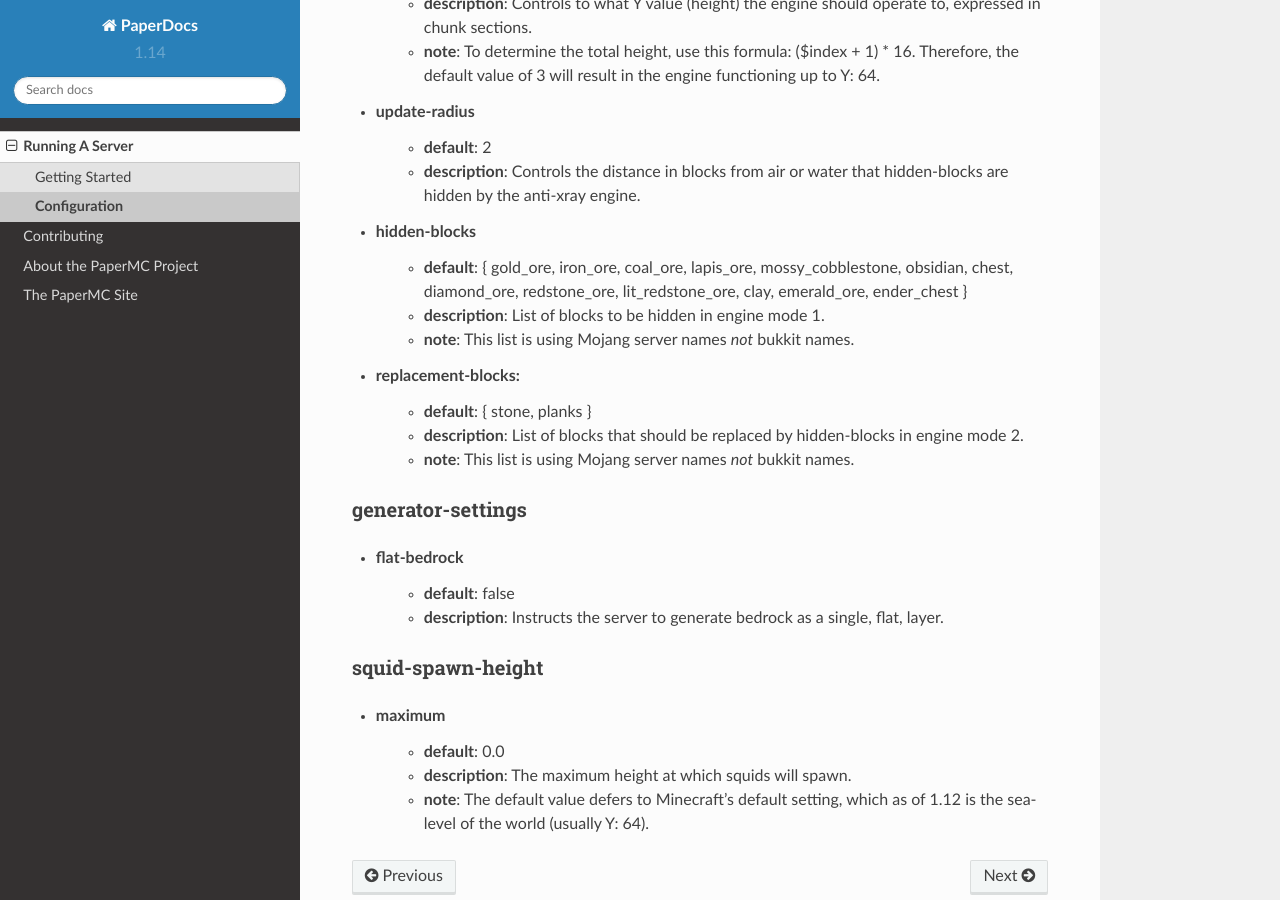
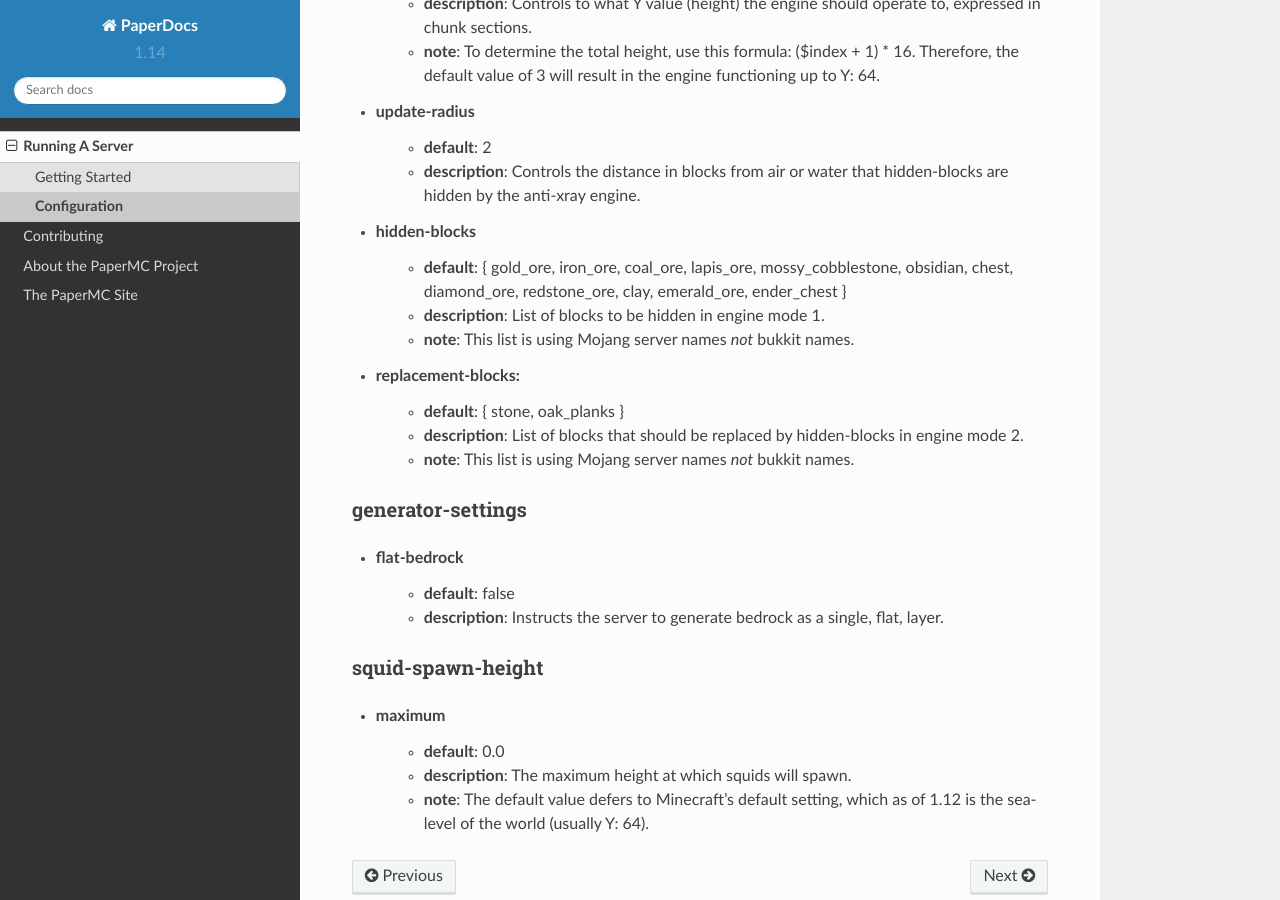
Before and after one commit to PaperMC/PaperDocs, a Sphinx documentation site: the page built from source/server/configuration.rst, in a window 1280 px wide and 900 px high, scrolled down 16874 px. Built offline with Sphinx 7.4.7 and the Read the Docs theme 2.0.0, drawn with Linux system fonts in a browser that asks for light colours.

Commit message:
Update anti-xray block definitions

```diff
--- a/source/server/configuration.rst
+++ b/source/server/configuration.rst
@@ -752,13 +752,12 @@
 
 * hidden-blocks
    - **default**: { gold_ore, iron_ore, coal_ore, lapis_ore, mossy_cobblestone,
-     obsidian, chest, diamond_ore, redstone_ore, lit_redstone_ore, clay,
-     emerald_ore, ender_chest }
+     obsidian, chest, diamond_ore, redstone_ore, clay, emerald_ore, ender_chest }
    - **description**: List of blocks to be hidden in engine mode 1.
    - **note**: This list is using Mojang server names *not* bukkit names.
 
 * replacement-blocks:
-    - **default**: { stone, planks }
+    - **default**: { stone, oak_planks }
     - **description**: List of blocks that should be replaced by hidden-blocks
       in engine mode 2.
     - **note**: This list is using Mojang server names *not* bukkit names.
```
